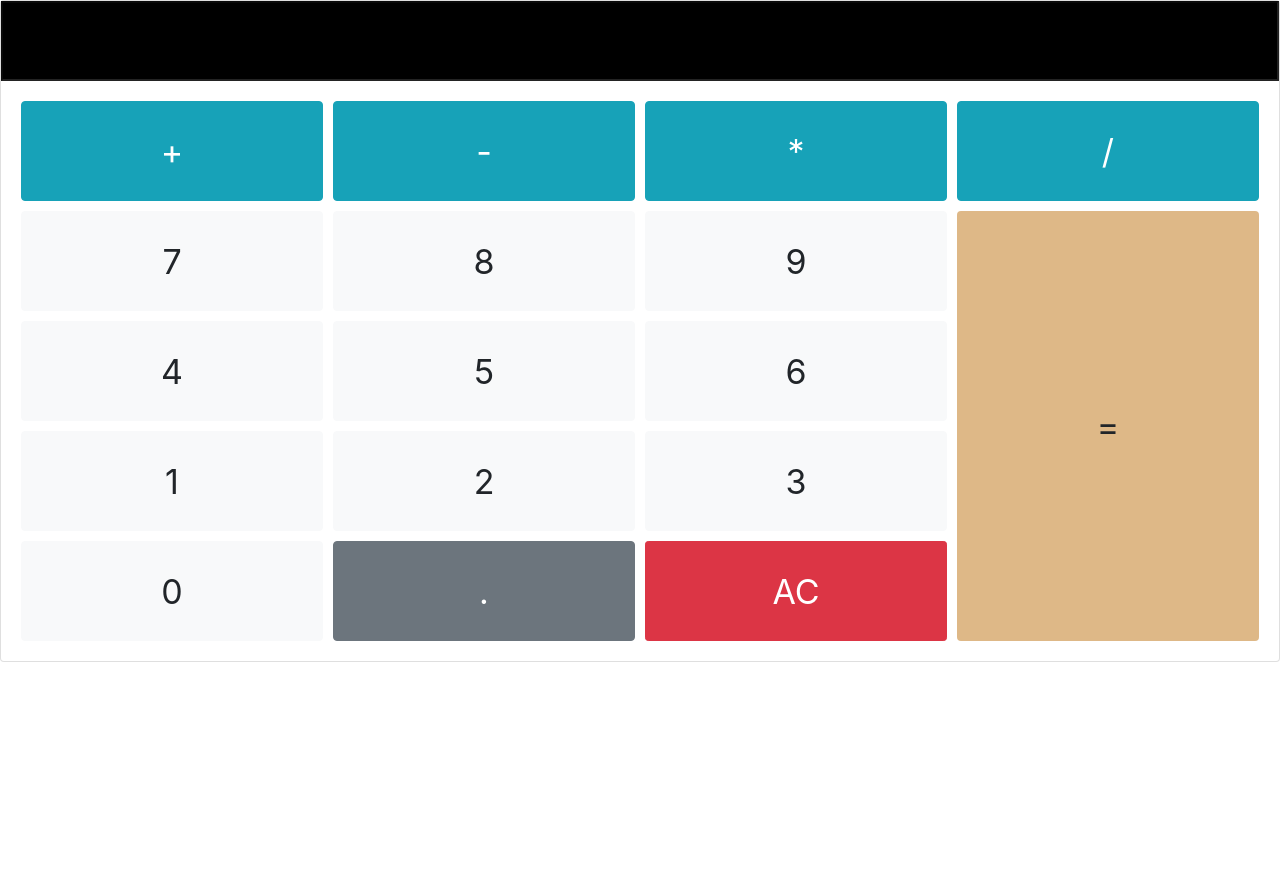
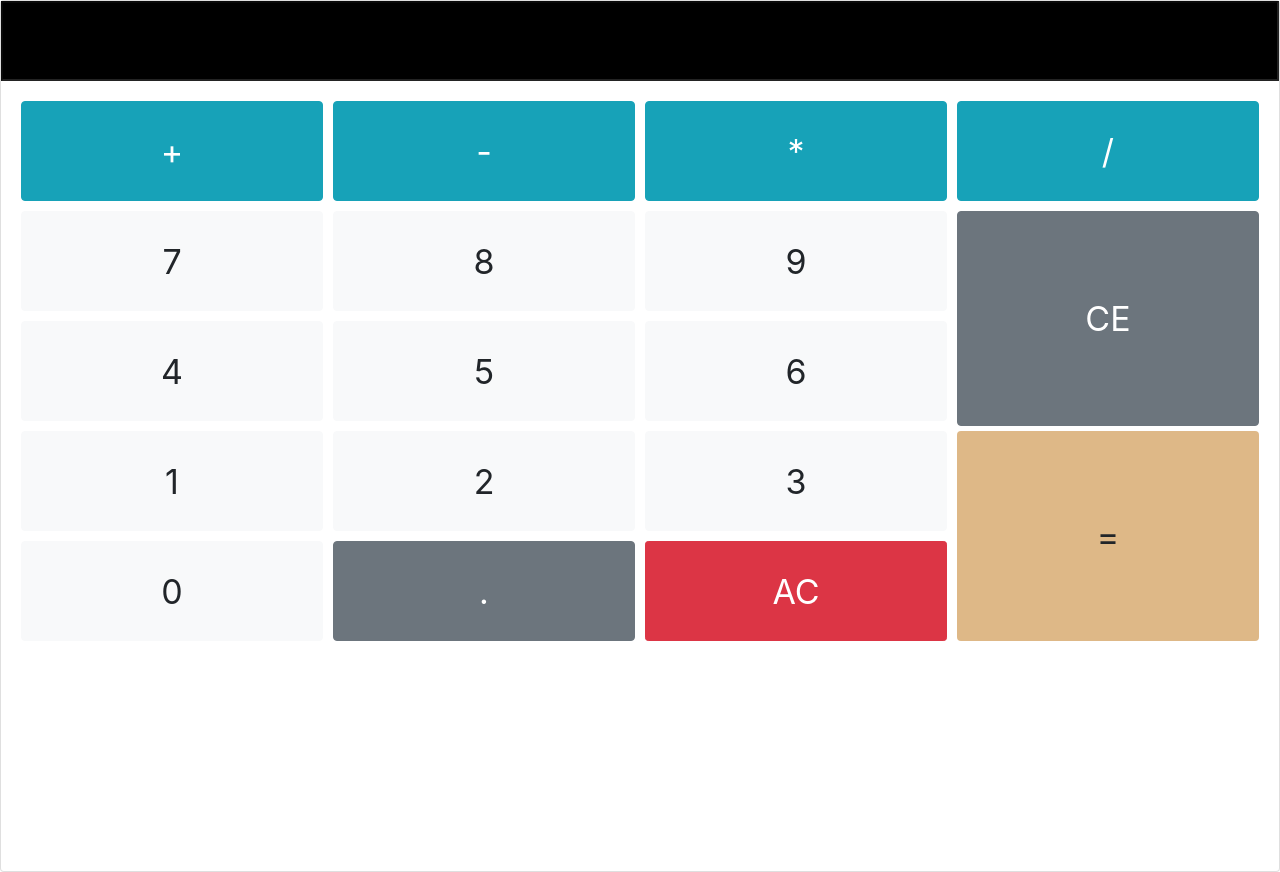
Before and after one commit to Nimavein/Calculator, a plain HTML site: page index.html in a window 1280 px wide. Before the commit the page ends 800 px from the top, so only its background shows below. Drawn offline with nearby package versions, Linux system fonts and the light colour scheme.

Commit message:
Clear element added

```diff
--- a/index.html
+++ b/index.html
@@ -38,6 +38,7 @@
             <button type="button" value="0" class="num-button btn btn-light waves-effect">0</button>
             <button type="button" class="num-button decimal function btn btn-secondary" value=".">.</button>
             <button type="button" id="all-clear" class="all-clear function btn btn-danger btn-sm" value="all-clear">AC</button>
+            <button type="button" id="clear-element" class="function btn btn-secondary" value="CE">CE</button>
 
             <button type="button" id="equal-sign" class="equal-sign btn btn-default" value="=">=</button>
 
--- a/script.js
+++ b/script.js
@@ -9,6 +9,7 @@
 let declaredOperator = "";
 let equalButton = document.getElementById("equal-sign");
 let newArray =[];
+let clearElementButton = document.getElementById("clear-element");
 
 // Adding number to the input field
 
@@ -102,3 +103,8 @@
 
     console.log(newArray);
 })
+
+clearElementButton.addEventListener("click", () => {
+    displayField.value = displayField.value.slice(0, displayField.value.length - 1)
+
+})
--- a/style.css
+++ b/style.css
@@ -23,7 +23,12 @@
 }
 
 .equal-sign {
-    height: 100%;
-    grid-area: 2 / 4 / 6 / 5;
+    height: 50%;
+    grid-area: 4 / 4 / 27 / 5;
     background-color: burlywood!important;
   }
+
+#clear-element {
+    height: 50%;
+    grid-area: 2 / 4 / 6 / 5;
+}
```
